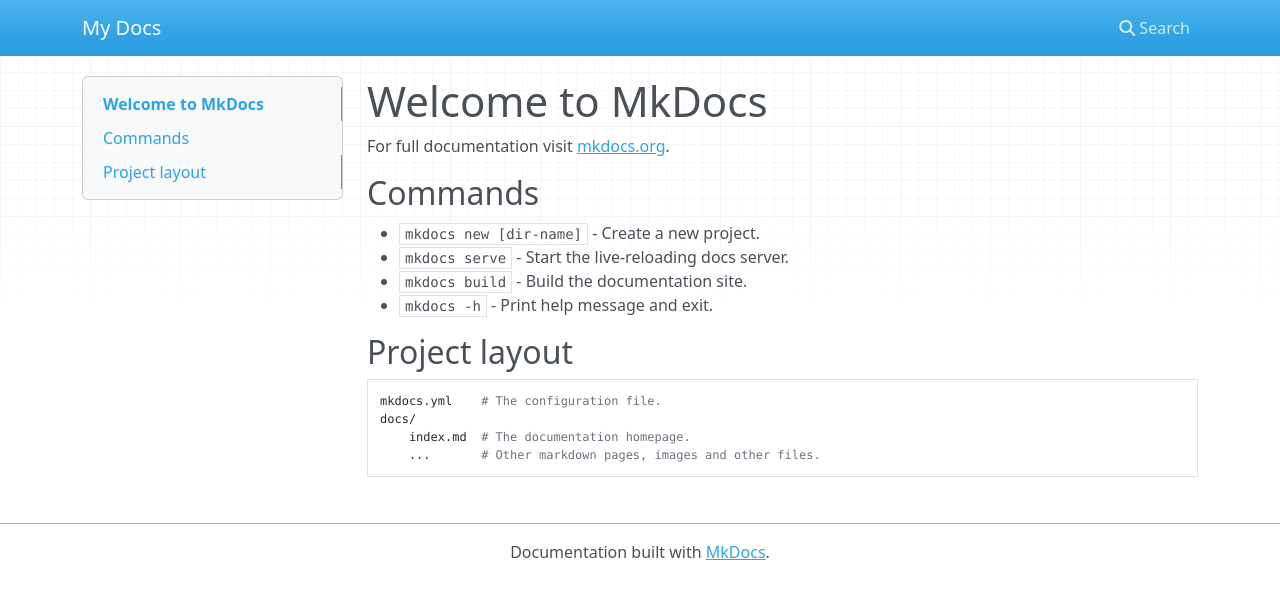
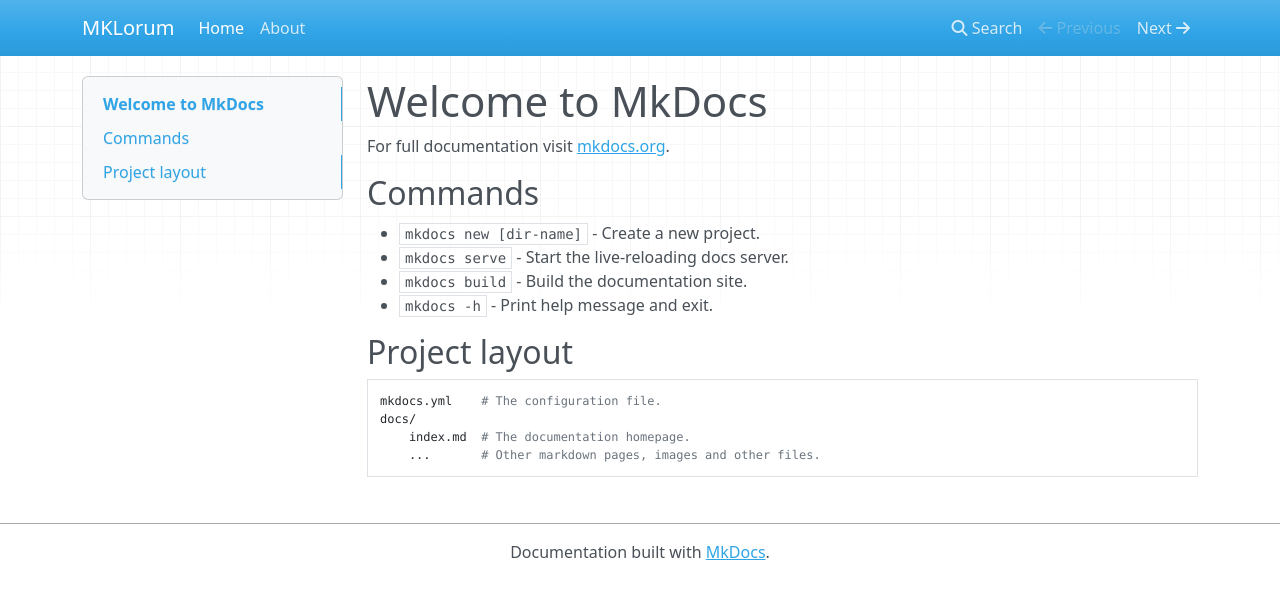
Before and after one commit to EmmanuelMald/MLOps-vehicle-analysis, an MkDocs documentation site: the page built from docs/index.md, in a window 1280 px wide. Shown: the top 599 px of the page. Built offline with MkDocs 1.6.1, drawn with Linux system fonts in a browser that asks for light colours; nearby versions of some CDN libraries.

Commit message:
Configuring mkdocs

```diff
--- a/mkdocs.yml
+++ b/mkdocs.yml
@@ -1 +1,4 @@
-site_name: My Docs
+site_name: MKLorum
+nav:
+  - Home: index.md
+  - About: about.md
```
Also changed, not shown: docs/about.md (added, +3 -0 lines), 1 other file.
